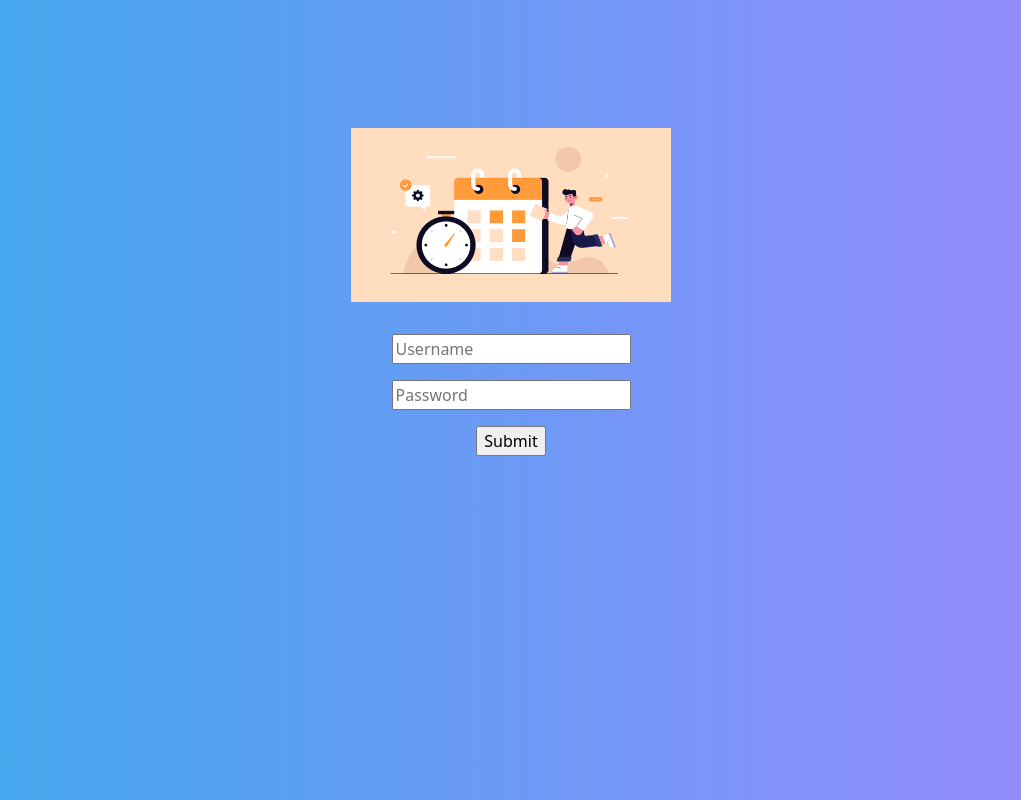
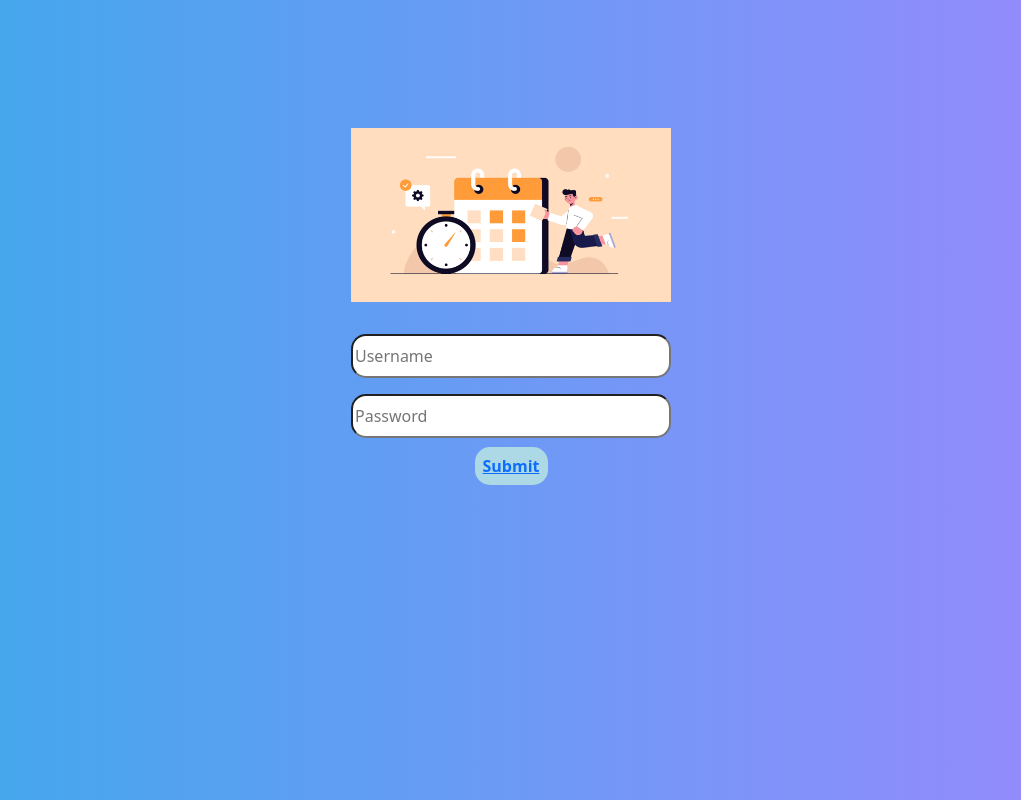
Before and after one commit to shotmatt/Group4_Attendance_record, a Vue app in the folder frontend/: page / in a window 1280 px wide. Shown: the whole page, without its empty margins (129-1150 px from the left). Built offline with nearby package versions, Linux system fonts and the light colour scheme.

Commit message:
styled the input boxes

```diff
--- a/frontend/assets/css/screen.css
+++ b/frontend/assets/css/screen.css
@@ -1,25 +1,3 @@
-/*.img {
-    /* position: absolute; *//*
-
-    left:525px;
-    top: 150px;
-
-}
-.body{
-    background-color: red;
-    color:black;
-}
-.list {
-    position: absolute;
-    left: 550px;
-    top: 270px;
-}
-.login {
-    position: absolute;
-    left:35px;
-}*/
-
-
 header{
     margin-top: 3rem;
     margin-bottom: 5rem;
@@ -44,4 +22,14 @@ form{
 
 input {
     margin-bottom: 1rem;
+    border-radius: 15px;
+    padding-top: 0.5rem;
+    padding-bottom: 0.5rem;
+    width: 25%;
 }
+
+a{
+    background-color: lightblue;
+    padding: 0.5rem;
+    border-radius: 15px;
+}
--- a/frontend/src/views/HomeView.vue
+++ b/frontend/src/views/HomeView.vue
@@ -14,7 +14,7 @@
                         <input type="text" id="username" name="username" placeholder="Username"><br>
                         <label for="password"></label>
                         <input type="text" id="password" name="password" placeholder="Password"><br>
-                        <input type="submit" value="Submit">
+                        <a href="#">Submit</a>
                     </form>
                 </div>
 
```
